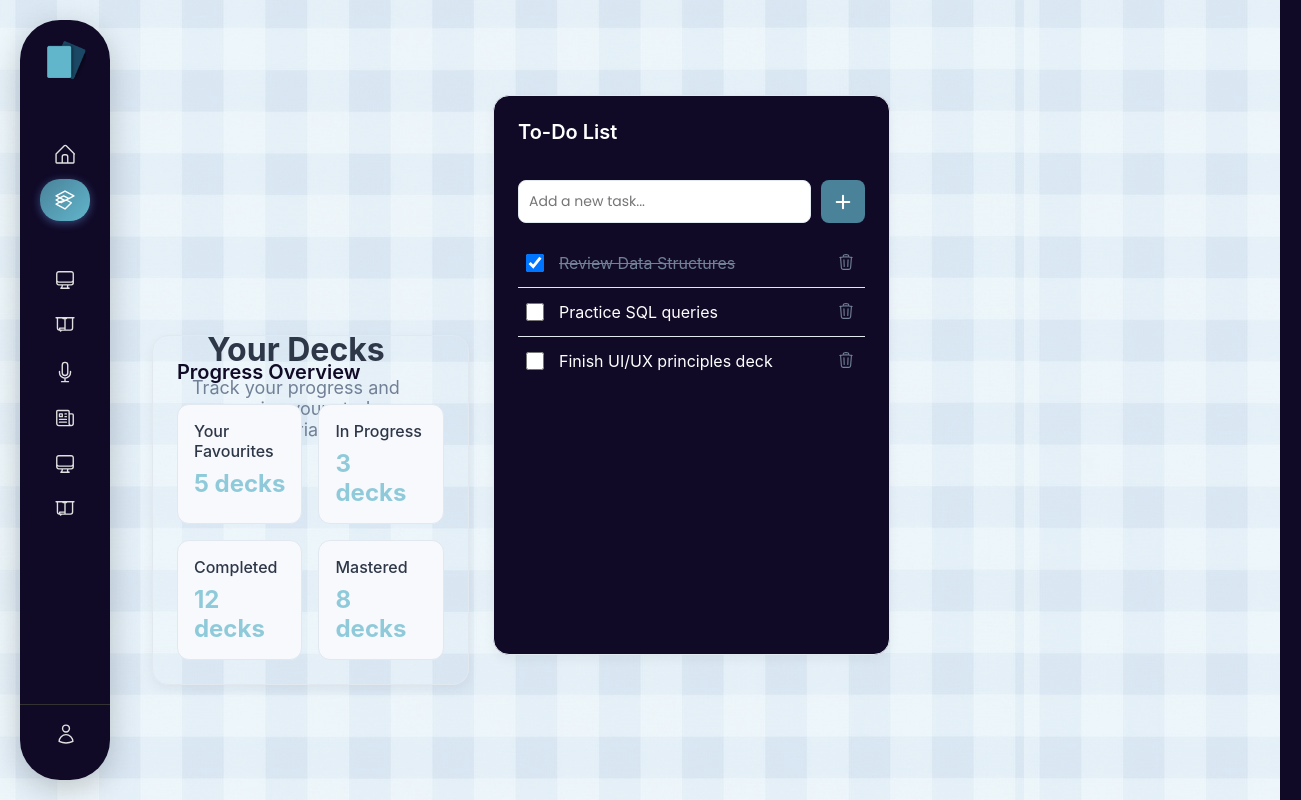
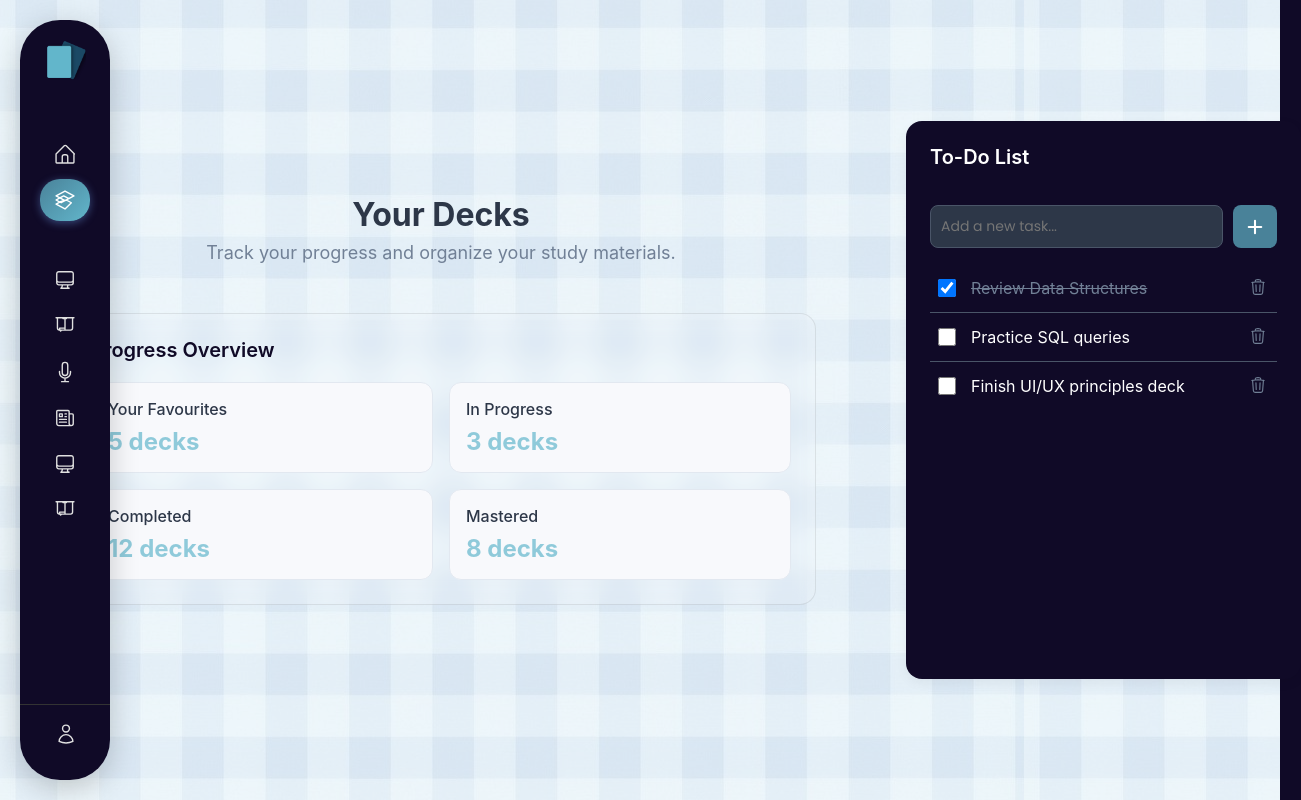
Before and after one commit to tanvimisar25/mern_project, a React (Create React App) app: page /mydecks in a window 1280 px wide. Shown: the whole page, 1301 px wide, since content can reach past the window. Built offline with nearby package versions, Linux system fonts and the light colour scheme; what realm-web would draw is missing.

Commit message:
my decks fixed

```diff
--- a/src/MyDeck.css
+++ b/src/MyDeck.css
@@ -3,56 +3,52 @@
 
 /* === MY DECKS PAGE SPECIFIC STYLES === */
 
-/* --- Layout Wrapper --- */
 .my-decks-layout {
   display: flex;
   min-height: 100vh;
-  padding: 20px;
-  box-sizing: border-box;
-  background-image: url("trans.png");
+  background-image: url("trans.png"); /* Make sure path is correct */
+  align-items: stretch; /* Make columns full height */
 }
 
-/* --- Override the generic .main-content from index.css only inside MyDeck --- */
-.my-decks-layout .main-content {
+/* --- Center Content Column --- */
+.center-content {
   flex-grow: 1;
-  padding-top: 20px;
-  padding-left: 40px;
-  padding-right: 40px;
-  margin-left: calc(var(--sidebar-collapsed-width) + 40px);
-  transition: margin-left 0.3s ease-in-out;
+  padding: 40px;
+  display: flex;
+  flex-direction: column;
+  align-items: center; /* Horizontally center the content */
+  justify-content: center; /* Vertically center the content */
+  left: 50%;
+  top:55%;
 }
 
-/* Expand when sidebar hovers */
-.my-decks-layout .sidebar:hover ~ .main-content {
-  margin-left: calc(var(--sidebar-expanded-width) + 40px);
+.mmain-header {
+  width: 100%;
+  text-align: center; /* Center the heading and subtext */
+  margin-bottom: 32px;
 }
 
-/* --- Dashboard Grid --- */
-.dashboard-grid {
-  display: grid;
-  grid-template-columns: 3fr 1fr;
-  gap: 24px;
-  align-items: start;
+.mmain-header h1 {
+  font-size: 32px;
+  font-weight: 700;
+  margin: 0 0 8px 0;
+}
+
+.mmain-header .subtitle {
+  font-size: 18px;
+  color: var(--text-muted);
+  margin-top: 8px;
 }
 
 .progress-overview-card {
+  width: 100%;
+  max-width: 700px; /* Control the max width of the card */
   border-radius: 16px;
   padding: 24px;
-  box-shadow: var(--shadow);
-  border: 1px solid var(--border-color);
-  margin-top: 200px;
-  margin-left: -250px;
-}
-.todo-list-card {
-  background: var(--bg-dark);
-  border-radius: 16px;
-  padding: 24px;
-  box-shadow: var(--shadow);
-  border: 1px solid var(--border-color);
-  margin-top: -40px;
-  height: 510px;
-  display: flex;
-  flex-direction: column;
+  background-color: rgba(255, 255, 255, 0.156);
+  backdrop-filter: blur(10px);
+  border: 1px solid rgba(7, 0, 0, 0.082);
+
 }
 
 .progress-overview-card h3 {
@@ -60,13 +56,6 @@
   font-size: 20px;
   font-weight: 600;
   color: var(--bg-dark);
-}
-
-.todo-list-card h3 {
-  margin-top: 0;
-  font-size: 20px;
-  font-weight: 600;
-  color: white;
 }
 
 .progress-grid {
@@ -81,11 +70,13 @@
   padding: 16px;
   border: 1px solid var(--border-color);
 }
+
 .progress-card h4 {
   margin: 0 0 8px 0;
   font-size: 16px;
   font-weight: 500;
 }
+
 .progress-card p {
   margin: 0;
   font-size: 24px;
@@ -93,20 +84,52 @@
   color: var(--primary-accent);
 }
 
-/* --- To-Do List --- */
+/* --- Right Sidebar (To-Do List) --- */
+.right-sidebar {
+  width: 350px; /* Fixed width for the right column */
+  flex-shrink: 0;
+  padding: 24px;
+  display: flex;
+  align-items: center;
+}
+
+.todo-list-card {
+  width: 100%;
+  background: var(--bg-dark);
+  border-radius: 16px;
+  padding: 24px;
+  box-shadow: var(--shadow);
+  color: white;
+  display: flex;
+  flex-direction: column;
+  height: 510px; /* Or adjust as needed */
+}
+
+.todo-list-card h3 {
+  margin-top: 0;
+  font-size: 20px;
+  font-weight: 600;
+  color: white;
+}
+
+/* --- To-Do List Inner Styles --- */
 .todo-form {
   display: flex;
   gap: 10px;
   margin: 16px 0;
 }
+
 .todo-form input {
   flex-grow: 1;
   padding: 10px;
-  border: 1px solid var(--border-color);
+  border: 1px solid #4a5568;
   border-radius: 8px;
   font-family: 'Poppins', sans-serif;
   font-size: 14px;
+  background-color: #2d3748;
+  color: white;
 }
+
 .todo-form button {
   background-color: var(--primary-accent);
   color: white;
@@ -118,6 +141,7 @@
   align-items: center;
   justify-content: center;
 }
+
 .add-icon {
   width: 20px;
   height: 20px;
@@ -129,14 +153,10 @@
   margin: 0;
   flex-grow: 1;
   overflow-y: auto;
-  min-height: 0;
-
-  /* ✅ ADDED: Hides the scrollbar for different browsers */
-  scrollbar-width: none; /* For Firefox */
-  -ms-overflow-style: none; /* For Internet Explorer and Edge */
+  scrollbar-width: none;
+  -ms-overflow-style: none;
 }
 
-/* ✅ ADDED: Hides the scrollbar for Chrome, Safari, and Opera */
 .todo-items::-webkit-scrollbar {
   display: none;
 }
@@ -146,9 +166,9 @@
   align-items: center;
   justify-content: space-between;
   padding: 12px 4px;
-  border-bottom: 1px solid var(--border-color);
-  color: white;
+  border-bottom: 1px solid #4a5568;
 }
+
 .todo-items li:last-child {
   border-bottom: none;
 }
@@ -160,40 +180,29 @@
   cursor: pointer;
   flex-grow: 1;
 }
+
 .todo-content input[type="checkbox"] {
   width: 18px;
   height: 18px;
 }
+
 .todo-items li.completed span {
   text-decoration: line-through;
   color: var(--text-muted);
 }
+
 .delete-btn {
   background: none;
   border: none;
   cursor: pointer;
   color: var(--text-muted);
 }
+
 .delete-btn:hover {
   color: #ef4444;
 }
+
 .trash-icon {
   width: 18px;
   height: 18px;
 }
-
-.mmain-header {
-  width: 100%;
-  margin-bottom: 32px;
-  text-align: center;
-}
-.mmain-header h1 {
-  font-size: 32px;
-  font-weight: 700;
-  margin: 0 0 8px 0;
-}
-.mmain-header .subtitle {
-  font-size: 18px;
-  color: var(--text-muted);
-  margin-top: 8px;
-}
--- a/src/MyDeck.js
+++ b/src/MyDeck.js
@@ -1,10 +1,8 @@
 import React, { useState } from "react";
 import { Link, NavLink } from "react-router-dom";
 import { motion } from "framer-motion";
-import cardLogo from "./flash.png";
+import cardLogo from "./flash.png"; // Make sure path is correct
 import './MyDeck.css';
-import AnimatedList from './animations/LiquidEther';
-
 
 // --- SVG Icon Components ---
 const HomeIcon = () => (
@@ -12,51 +10,41 @@ const HomeIcon = () => (
         <path strokeLinecap="round" strokeLinejoin="round" d="M2.25 12l8.954-8.955a1.5 1.5 0 012.122 0l8.954 8.955M2.25 12V21a.75.75 0 00.75.75H21a.75.75 0 00.75-.75V12M9 21V15a2.25 2.25 0 012.25-2.25h1.5A2.25 2.25 0 0115 15v6" />
     </svg>
 );
-
 const DecksIcon = () => (
     <svg xmlns="http://www.w3.org/2000/svg" fill="none" viewBox="0 0 24 24" strokeWidth={1.5} stroke="currentColor">
         <path strokeLinecap="round" strokeLinejoin="round" d="M6.429 9.75L2.25 12l4.179 2.25m0-4.5l5.571 3 5.571-3m-11.142 0L2.25 7.5 12 2.25l9.75 5.25-5.571 3-5.571-3zM2.25 12l5.571 3 5.571-3m0 0l5.571 3L12 21.75l-9.75-5.25 5.571-3z" />
     </svg>
 );
-
 const SkillIcon = () => (
     <svg xmlns="http://www.w3.org/2000/svg" fill="none" viewBox="0 0 24 24" strokeWidth={1.5} stroke="currentColor">
         <path strokeLinecap="round" strokeLinejoin="round" d="M9 17.25v1.007a3 3 0 01-.879 2.122L7.5 21h9l-1.621-.621A3 3 0 0115 18.257V17.25m6-12V15a2.25 2.25 0 01-2.25 2.25H5.25A2.25 2.25 0 013 15V5.25m18 0A2.25 2.25 0 0018.75 3H5.25A2.25 2.25 0 003 5.25m18 0V12a2.25 2.25 0 01-2.25 2.25H5.25A2.25 2.25 0 013 12V5.25" />
     </svg>
 );
-
 const AptitudeIcon = () => (
     <svg xmlns="http://www.w3.org/2000/svg" fill="none" viewBox="0 0 24 24" strokeWidth={1.5} stroke="currentColor">
         <path strokeLinecap="round" strokeLinejoin="round" d="M3.75 3v11.25A2.25 2.25 0 006 16.5h2.25M3.75 3h-1.5m1.5 0h16.5m0 0h1.5m-1.5 0v11.25A2.25 2.25 0 0118 16.5h-2.25m-7.5 0h7.5m-7.5 0l-1 1.085-1.085-1.085m0 0V14.25h2.17m-2.17 0H12m0 0v2.25m0 0h1.5m-1.5 0H9.75m4.5 0H12m0 0V3.75m0 0h-1.5m1.5 0H12m0 0h1.5m-1.5 0H9.75" />
     </svg>
 );
-
 const VerbalIcon = () => (
     <svg xmlns="http://www.w3.org/2000/svg" fill="none" viewBox="0 0 24 24" strokeWidth={1.5} stroke="currentColor">
         <path strokeLinecap="round" strokeLinejoin="round" d="M12 18.75a6 6 0 006-6v-1.5m-6 7.5a6 6 0 01-6-6v-1.5m6 7.5v3.75m-3.75 0h7.5M12 15.75a3 3 0 01-3-3V4.5a3 3 0 116 0v8.25a3 3 0 01-3 3z" />
     </svg>
 );
-
 const AffairsIcon = () => (
     <svg xmlns="http://www.w3.org/2000/svg" fill="none" viewBox="0 0 24 24" strokeWidth={1.5} stroke="currentColor">
         <path strokeLinecap="round" strokeLinejoin="round" d="M12 7.5h1.5m-1.5 3h1.5m-7.5 3h7.5m-7.5 3h7.5m3-9h3.375c.621 0 1.125.504 1.125 1.125V18a2.25 2.25 0 01-2.25 2.25M16.5 7.5V18a2.25 2.25 0 002.25 2.25M16.5 7.5V4.875c0-.621-.504-1.125-1.125-1.125H4.125C3.504 3.75 3 4.254 3 4.875V18a2.25 2.25 0 002.25 2.25h13.5M6 7.5h3v3H6v-3z" />
     </svg>
 );
-
 const ProfileIcon = () => (
     <svg xmlns="http://www.w3.org/2000/svg" fill="none" viewBox="0 0 24 24" strokeWidth={1.5} stroke="currentColor">
         <path strokeLinecap="round" strokeLinejoin="round" d="M15.75 6a3.75 3.75 0 11-7.5 0 3.75 3.75 0 017.5 0zM4.501 20.118a7.5 7.5 0 0114.998 0A17.933 17.933 0 0112 21.75c-2.676 0-5.216-.584-7.499-1.632z" />
     </svg>
 );
-
-// ✅ Corrected Add Icon to accept and apply a className
 const AddIcon = ({ className }) => (
     <svg xmlns="http://www.w3.org/2000/svg" viewBox="0 0 24 24" fill="currentColor" className={className}>
         <path d="M12 4.5v15m7.5-7.5h-15" stroke="currentColor" strokeWidth="2.5" strokeLinecap="round" strokeLinejoin="round" />
     </svg>
 );
-
-// ✅ Corrected Trash Icon to accept and apply a className
 const TrashIcon = ({ className }) => (
     <svg xmlns="http://www.w3.org/2000/svg" fill="none" viewBox="0 0 24 24" strokeWidth={1.5} stroke="currentColor" className={className}>
         <path strokeLinecap="round" strokeLinejoin="round" d="M14.74 9l-.346 9m-4.788 0L9.26 9m9.968-3.21c.342.052.682.107 1.022.166m-1.022-.165L18.16 19.673a2.25 2.25 0 01-2.244 2.077H8.084a2.25 2.25 0 01-2.244-2.077L4.772 5.79m14.456 0a48.108 48.108 0 00-3.478-.397m-12 .562c.34-.059.68-.114 1.022-.165m0 0a48.11 48.11 0 013.478-.397m7.5 0v-.916c0-1.18-.91-2.134-2.09-2.201a51.964 51.964 0 00-3.32 0c-1.18.067-2.09.92-2.09 2.201v.916m7.5 0a48.667 48.667 0 00-7.5 0" />
@@ -101,7 +89,6 @@ const TodoList = () => {
                     onChange={(e) => setNewTodo(e.target.value)}
                     placeholder="Add a new task..."
                 />
-                {/* ✅ Passing className to the icon component */}
                 <button type="submit"><AddIcon className="add-icon"/></button>
             </form>
             <ul className="todo-items">
@@ -115,7 +102,6 @@ const TodoList = () => {
                             />
                             <span>{todo.text}</span>
                         </div>
-                        {/* ✅ Passing className to the icon component */}
                         <button onClick={() => deleteTodo(todo.id)} className="delete-btn"><TrashIcon className="trash-icon"/></button>
                     </li>
                 ))}
@@ -126,12 +112,11 @@ const TodoList = () => {
 
 
 // --- Main My Decks Page Component ---
-// ✅ Renamed class to MyDeck to match export
 class MyDeck extends React.Component {
     render() {
         return (
             <div className="my-decks-layout">
-                {/* Sidebar */}
+                {/* --- Column 1: Sidebar --- */}
                 <aside className="sidebar">
                     <div className="sidebar-header">
                         <div className="sidebar-logo">
@@ -166,14 +151,13 @@ class MyDeck extends React.Component {
                     </div>
                 </aside>
 
-                {/* Main Content */}
-                <main className="main-content">
+                {/* --- Column 2: Center Content --- */}
+                <main className="center-content">
                     <div className="mmain-header">
                         <h1>Your Decks</h1>
                         <p className="subtitle">Track your progress and organize your study materials.</p>
                     </div>
 
-                    <div className="dashboard-grid">
                     <div className="progress-overview-card">
                         <h3>Progress Overview</h3>
                         <div className="progress-grid">
@@ -195,10 +179,12 @@ class MyDeck extends React.Component {
                             </div>
                         </div>
                     </div>
+                </main>
 
+                {/* --- Column 3: Right Column (To-Do List) --- */}
+                <aside className="right-sidebar">
                     <TodoList />
-                    </div>
-                </main>
+                </aside>
             </div>
         );
     }
```
Lines whose indentation alone changed are shown as unchanged.
